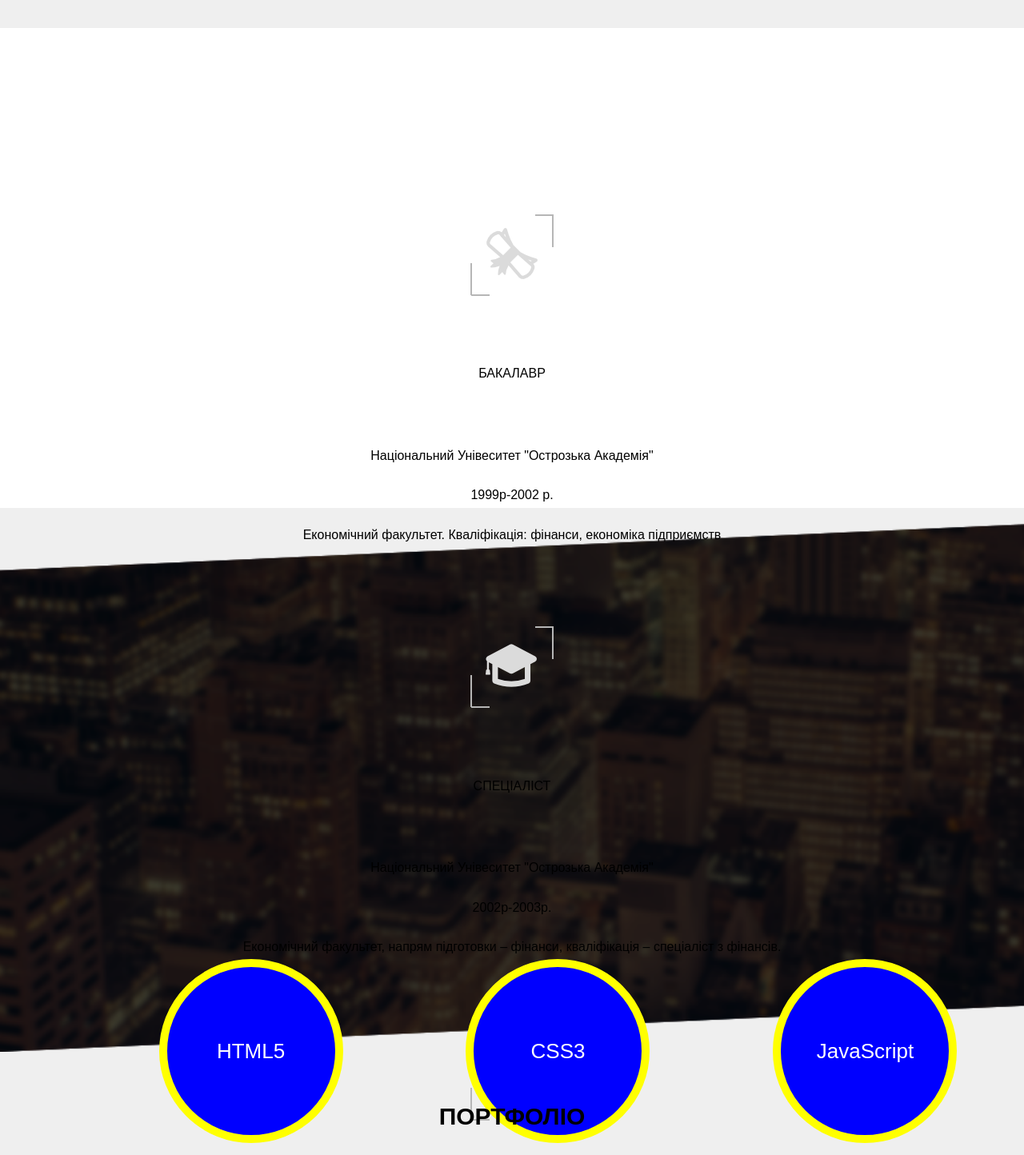
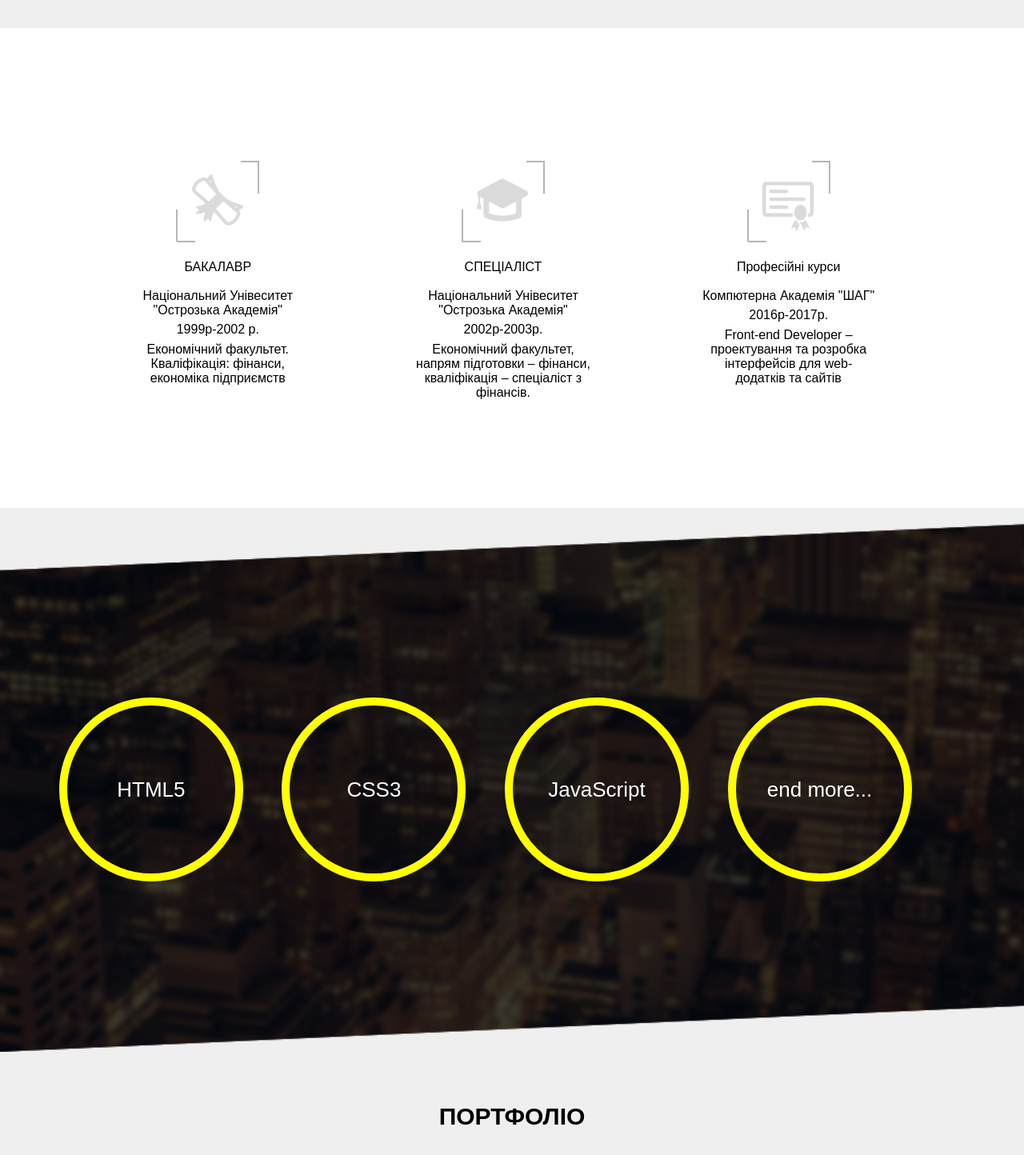
Before and after one commit to lorlyuk/my-job, a plain HTML site: page kursova/index.html in a window 1280 px wide. Shown: the part 1820-3264 px from the top of the page at 80% size. Drawn offline with nearby package versions, Linux system fonts and the light colour scheme.

Commit message:
maket in without footer responsive

```diff
--- a/kursova/css/style.css
+++ b/kursova/css/style.css
@@ -99,7 +99,6 @@ font-size: 20px;
 /*-----------------------------------------------------------*/
 .conteiner2 {
 	text-align: center;
-
 }
 .col-md-4 .col-lg-4 {
 	color: black;
@@ -174,7 +173,7 @@ footer {
 	background-image: url('../img/footer.png');
 	background-size: cover;
 	background-repeat: no-repeat;
-	height: 200vh;
+	height: 80vh;
 }
 /*----------------------------------------------------------------*/
 
@@ -256,13 +255,12 @@ padding-bottom: 8%;
     padding-top: 10%;
 }
 .conteiner2 {
-height: 200vh;
+height: 135vh;
 padding: 15px;
 }
 .ecspiriant {
-    height: 185vh;
-
-
+    height: 175vh;
+    padding-top: 35%;
 }
 .raund {
     width: 150px;
@@ -279,9 +277,8 @@ padding: 15px;
     font-size: 20px;
 }
 .ecspiriant .cell{
-   padding-left: 35%;
+   padding-left: 37%;
    margin-top: 15%;
-
  }
 .cell2 {
   display: inline-block;
@@ -328,7 +325,7 @@ form .yellow_button {
 /* Extra Small Devices, Phones */
 @media only screen and (min-width : 480px) {
 .conteiner2 {
-height: 240vh;
+height: 160vh;
 padding: 15px;
 }
 
@@ -438,38 +435,62 @@ div .line {
     display: none;
 }
 .conteiner2 {
-    height: 295vh;
+    height: 75vh;
     padding-bottom: 3%;
-}
-div .raund {
-    background: blue;
+    padding-top: 15%;
 }
 .raund {
     width: 200px;
     height: 200px;
     border-radius: 50%;
     border: 10px solid yellow;
-    font-size: 30px;
 
 }
 .raund p {
     text-align: center;
     color: white;
     padding-top: 43%;
-    font-size: 18px;
+    font-size: 26px;
 }
 .ecspiriant {
     padding-left: 15%;
-    height: 185vh;
+    height: 120vh;
     padding-top: 5%;
 
 }
 .ecspiriant .cell {
   display: inline-block;
-  padding:20% 0% 1% 12%;
+  padding:10% 2% 1% 10%;
 
   }
+.table1{
+    display: table;
+    width: 100%;
 
+}
+.row1 {
+       padding-top: 10%;
+}
+
+footer .cell1 {
+   background: red;
+    display: table-cell;
+
+    margin-right: 3%;
+}
+.adress {
+    width: 35%;
+}
+.mail {
+    width: 70%;
+}
+.cell3 {
+    display: inline-block;
+    padding: 5%;
+    width: 30%;
+    margin-right: 2%;
+    vertical-align: top;
+}
 }
 
 /* Medium Devices, Desktops */
@@ -478,23 +499,34 @@ div .raund {
     height: 75vh;
     padding: 10%;
 }
+.cell3 {
+    display: inline-block;
+    padding: 5%;
+    width: 30%;
+    margin-right: 2%;
+    vertical-align: top;
+}
 .ecspiriant {
-    padding-left: 5%;
+    padding-left: 3%;
     height: 85vh;
-    padding-top: 10%;
+    padding-top: 7%;
 
 }
+.ecspiriant .cell {
+    width: 20%;
+    margin-right: 2%;
+    text-align: center;
+    padding-left: 5%;
 
+}
 .cell2 {
     display: inline-block;
     width: 33%;
     vertical-align: top;
-
 }
 .cell2 img {
     padding: 2px;
     width: 100%;
-
 }
 .table2 {
         width: 80%;
@@ -502,6 +534,7 @@ div .raund {
 .row2 {
         text-align: center;
 }
+
 }
 
 /* Medium Devices, Desktops */
@@ -538,17 +571,23 @@ div .line {
 .conteiner2 {
     text-align: center;
     height: 75vh;
-    padding: 10%;
+    padding: 7%;
 }
-
+.ecspiriant {
+    padding-top: 2%;
+    padding-left: 5%;
+}
+.ecspiriant .cell {
+    padding-top: 2%;
+    padding-left: 2%;
+     margin-right: 2%;
+}
 .raund {
     width: 230px;
     height: 230px;
     border-radius: 50%;
     border: 10px solid yellow;
     font-size: 30px;
-    background: red;
-
 }
 .raund p {
     text-align: center;
--- a/kursova/index.html
+++ b/kursova/index.html
@@ -94,22 +94,23 @@
  		</div>
 	</div>
 	<div class="conteiner2">
-		<div class="row">
-			<div class="cell">
+		<div class="table3">
+		<div class="row3">
+			<div class="cell3">
 				<img src="img/bacalavr.png" alt="icon bacalavr">
 					<h2>БАКАЛАВР</h2>
 						<h3>Національний Унівеситет "Острозька Академія"</h3>
 							<p>1999р-2002 р.</p>
 							<p>Економічний факультет. Кваліфікація: фінанси, економіка підприємств</p>
 			</div>
-			<div class="cell">
+			<div class="cell3">
 				<img src="img/magistr.png" alt="icon magistr">
 					<h2>СПЕЦІАЛІСТ</h2>
 						<h3>Національний Унівеситет "Острозька Академія"</h3>
 							<p>2002р-2003р.</p>
 							<p>Економічний факультет, напрям підготовки – фінанси, кваліфікація – спеціаліст з фінансів.</p>
 			</div>
-			<div class="cell">
+			<div class="cell3">
 				<img src="img/sertyficat.png" alt="icon bsertyficat">
 					<h2>Професійні курси</h2>
 						<h3>Компютерна Академія "ШАГ"</h3>
@@ -119,7 +120,7 @@
 			</div>
 		</div>
 		</div>
-
+	</div>
 		<div class="ecspiriant">
 			<div class="table">
 					<div class="row">
@@ -174,16 +175,24 @@
 	</div>
 </section>
 	<footer>
+		<div class="table1">
 			<div class="row1">
-						<div class="cell1">
+						<div class="cell1 adress">
 							<img class="my_foto" src="img/i.png" alt="foto Orlyuk">
 							<h2>ОРЛЮК ЛЮДМИЛА</h2>
 							<h3>Front-end developer web-сайтів</h3>
-							<div><img src="img/pin.png" alt="icon_adress" ><p>Рівненська область, <p> смт Квасилів,</p> <p>вул. Молодіжна 40, кв. 106</p></div>
-							<div><img src="img/phone.png" alt="icon_phone" ><p>+38 (099) 327 40 49</p></div>
-							<div><img src="img/mail.png" alt="icon_adress" ><p>Lorlyuk@mail.ru</p></div>
+							<div><img src="img/pin.png" alt="icon_adress" >
+								<p>Рівненська область, <p> смт Квасилів,</p>
+								<p>вул. Молодіжна 40, кв. 106</p>
 							</div>
-						<div class="cell1">
+							<div><img src="img/phone.png" alt="icon_phone" >
+								<p>+38 (099) 327 40 49</p>
+							</div>
+							<div><img src="img/mail.png" alt="icon_adress" >
+								<p>Lorlyuk@mail.ru</p>
+							</div>
+						</div>
+						<div class="cell1 mail">
 							<form>
 								<div class="form-group">
 									<div class="form-group">
@@ -198,9 +207,12 @@
     									<label for="exampleInputName2"></label>
     									<input type="text" class="form-control" id="exampleInputName2" placeholder="Number">
   									</div>
-  <textarea class="form-control" rows="3" placeholder="Write your Message here..."></textarea>
+  										<textarea class="form-control" rows="3" placeholder="Write your Message here...">
+  										</textarea>
    										 <button type="submit" class="btn btn-default yellow_button">Submit</button>
 								</div>
+							</div>
+						</form>
 					</div>
 	</footer>
 	  <!-- 2. Подключаем библиотеку jQuery, необходимую для работы скриптов Bootstrap 3 -->
```
Lines whose indentation alone changed are shown as unchanged.
